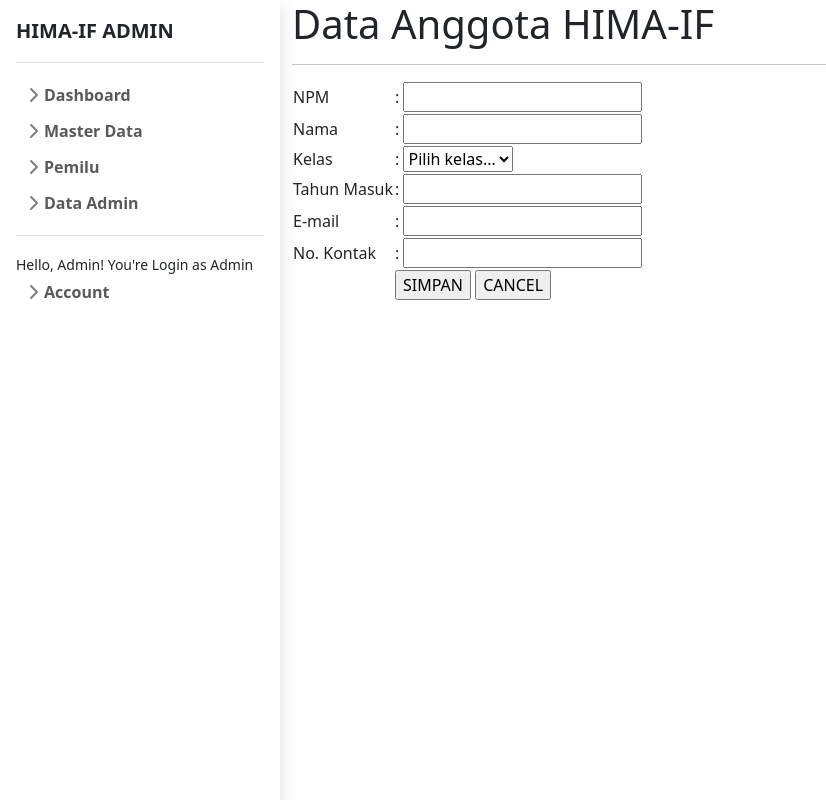
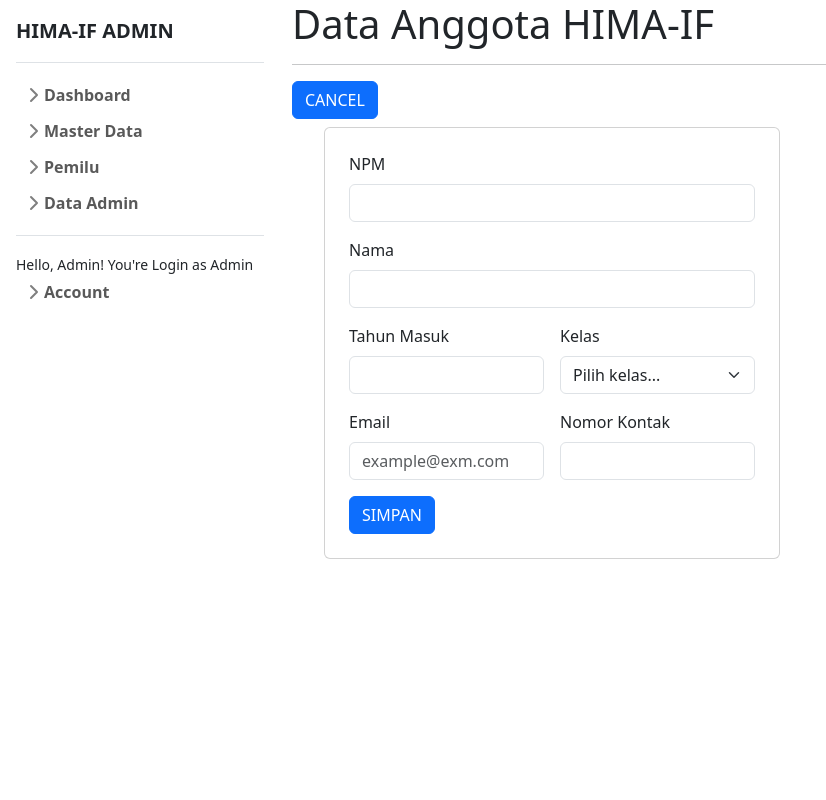
Before and after one commit to akang-one/web-hima-if, a CodeIgniter app: page /web-hima-if/index.php/anggota/add in a window 1280 px wide. Shown: the whole page, without its empty margins (0-826 px from the left). Run offline with CodeIgniter, Linux system fonts and the light colour scheme; some libraries are stand-ins or nearby versions.

Commit message:
perubahan di fitu anggota dan penambahan fitur kandidat

```diff
--- a/application/views/anggota/form_anggota.php
+++ b/application/views/anggota/form_anggota.php
@@ -2,6 +2,7 @@
     <h1>Data Anggota HIMA-IF</h1>
     <hr>
 
+    <a href="<?= site_url('anggota')  ?>"><input type="button" name="cancel" value="CANCEL" class="btn btn-primary"></a>
     <?php
     $npm = '';
     $nama = '';
@@ -20,47 +21,51 @@
     }
 
     ?>
-    <form action="" method="post">
-        <table>
-            <tr>
-                <td>NPM</td>
-                <td>: <input type="number" name="inputnpm" value="<?= $npm ?>"> </td>
-            </tr>
-            <tr>
-                <td>Nama</td>
-                <td>: <input type="text" name="inputnama" value="<?= $nama ?>"> </td>
-            </tr>
-            <tr>
-                <td>Kelas</td>
-                <td>:
-                    <select name="inputkelas">
+    <div class="container">
+        <div class="row justify-content-center m-2">
+            <div class="col-12 ">
+                <div class="card w-50 p-4">
+                    <form class="row g-3" action="" method="POST">
+                        <div class="col-12">
+                            <label for="inputnpm" class="form-label">NPM</label>
+                            <input type="number" name="inputnpm" id="inputnpm" class="form-control" value="<?= $npm ?>" required>
+                        </div>
+                        <div class="col-12">
+                            <label for="inputnama" class="form-label">Nama</label>
+                            <input type="text" class="form-control" id="inputnama" name="inputnama" value="<?= $nama ?>" required>
+                        </div>
+                        <div class="col-md-6">
+                            <label for="inputtahun" class="form-label">Tahun Masuk</label>
+                            <input type="number" class="form-control" id="inputtahun" name="inputtahunmasuk" value="<?= $tahunmasuk ?>" required>
+                        </div>
+                        <div class="col-md-6">
+                            <label for="inputkelas" class="form-label">Kelas</label>
+                            <select name="inputkelas" class="form-select" id="inputkelas" required>
                                 <option value="">Pilih kelas...</option>
                                 <option value="IF-A1" <?= ($kelas == 'IF-A1') ? 'selected' : '' ?>>IF-A1</option>
                                 <option value="IF-A2" <?= ($kelas == 'IF-A2') ? 'selected' : '' ?>>IF-A2</option>
                                 <option value="IF-B" <?= ($kelas == 'IF-B') ? 'selected' : '' ?>>IF-B</option>
                                 <option value="IF-C" <?= ($kelas == 'IF-C') ? 'selected' : '' ?>>IF-C</option>
                             </select>
-                </td>
-            </tr>
-            <tr>
-                <td>Tahun Masuk</td>
-                <td>: <input type="number" name="inputtahunmasuk" value="<?= $tahunmasuk ?>"> </td>
-            </tr>
-            <tr>
-                <td>E-mail</td>
-                <td>: <input type="email" name="inputemail" value="<?= $email ?>"> </td>
-            </tr>
-            <tr>
-                <td>No. Kontak</td>
-                <td>: <input type="text" name="inputkontak" value="<?= $kontak ?>"> </td>
-            </tr>
-            <tr>
-                <td></td>
-                <td>
-                    <input type="submit" value="SIMPAN" name="submit">
-                    <a href="<?= site_url('anggota')  ?>"><input type="button" name="cancel" value="CANCEL"></a>
-                </td>
-            </tr>
-        </table>
+                        </div>
+                        <div class="col-md-6">
+                            <label for="inputemail" class="form-label">Email</label>
+                            <input type="email" class="form-control" id="inputemail" name="inputemail" value="<?= $email ?>" placeholder="example@exm.com" required>
+                        </div>
+                        <div class="col-md-6">
+                            <label for="inputkontak" class="form-label">Nomor Kontak</label>
+                            <input type="text" class="form-control" id="inputkontak" name="inputkontak" value="<?= $kontak ?>" required>
+                        </div>
+                        <div class="col-12">
+                            <input type="submit" value="SIMPAN" name="submit" class="btn btn-primary">
+                        </div>
                     </form>
                 </div>
+            </div>
+            <div class="col">
+                <img src="" alt="">
+            </div>
+        </div>
+
+    </div>
+</div>
--- a/application/views/home_page.php
+++ b/application/views/home_page.php
@@ -11,7 +11,7 @@
                 <li class="nav-item"><a href="<?= site_url() ?>" class="nav-link">Kepengurusan</a></li>
                 <li class="nav-item"><a href="<?= site_url() ?>" class="nav-link">Keanggotaan</a></li>
                 <li class="nav-item"><a href="<?= site_url() ?>" class="nav-link">Pemilu</a></li>
-                <li class="nav-item"><a href="<?= site_url('user') ?>" class="nav-link">Staff</a></li>
+                <li class="nav-item"><a href="<?= site_url('anggota') ?>" class="nav-link">Staff</a></li>
             </ul>
         </header>
     </div>
--- a/application/views/templates/header.php
+++ b/application/views/templates/header.php
@@ -15,7 +15,7 @@
 
 <body>
     <main>
-        <div class="flex-shrink-0 p-3 shadow bg-white " style="width: 280px;">
+        <div class="flex-shrink-0 p-3 bg-white " style="width: 280px;">
             <a href="/" class="d-flex align-items-center pb-3 mb-3 link-dark text-decoration-none border-bottom">
                 <span class="fs-5 fw-semibold">HIMA-IF ADMIN</span>
             </a>
@@ -49,7 +49,8 @@
                     <div class="collapse" id="pemilu-collapse">
                         <ul class="btn-toggle-nav list-unstyled fw-normal pb-1 small">
                             <li><a href="#" class="link-dark rounded">Pengaturan</a></li>
-                            <li><a href="#" class="link-dark rounded">Data Kandidat</a></li>
+                            <li><a href="<?= site_url('kandidat') ?>" class="link-dark rounded">Data Kandidat</a></li>
+                            <li><a href="#" class="link-dark rounded">Data Pelimih</a></li>
                             <li><a href="#" class="link-dark rounded">Data Suara</a></li>
                         </ul>
                     </div>
```
Also changed, not shown: application/controllers/Kandidat.php (added, +13 -0 lines), application/views/anggota/list_anggota.php (+11 -9 lines), application/views/kandidat/list_kandidat.php (added, +31 -0 lines). Lines whose indentation alone changed are shown as unchanged.
